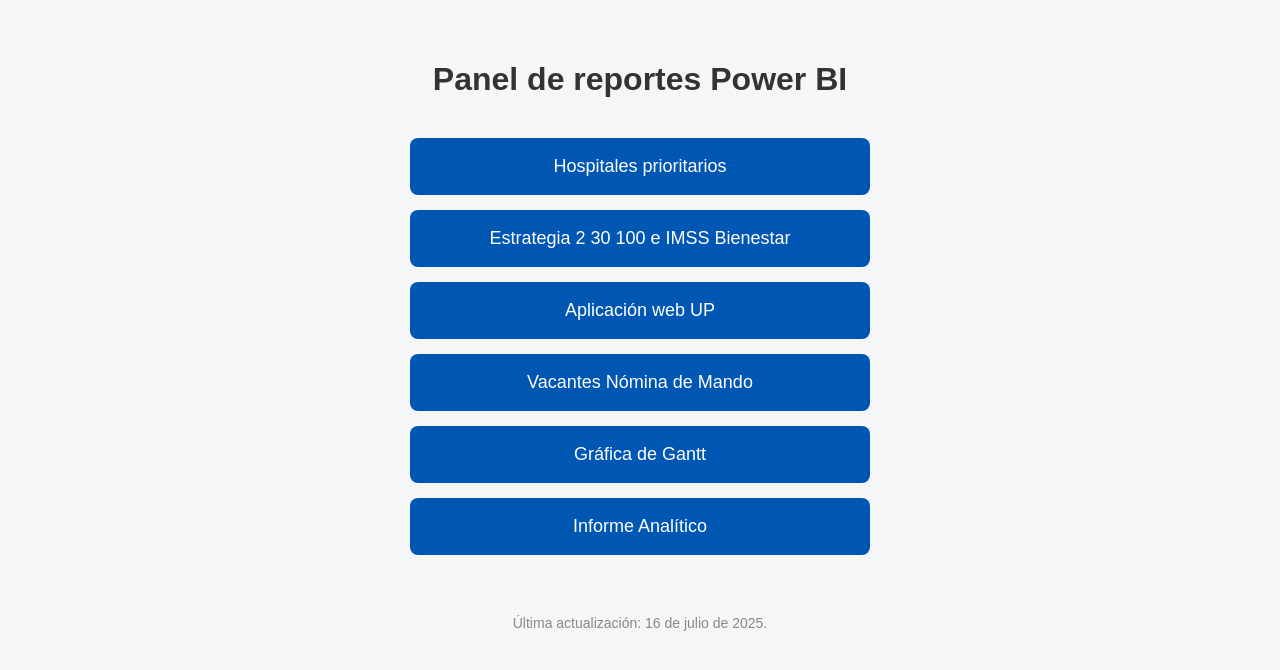
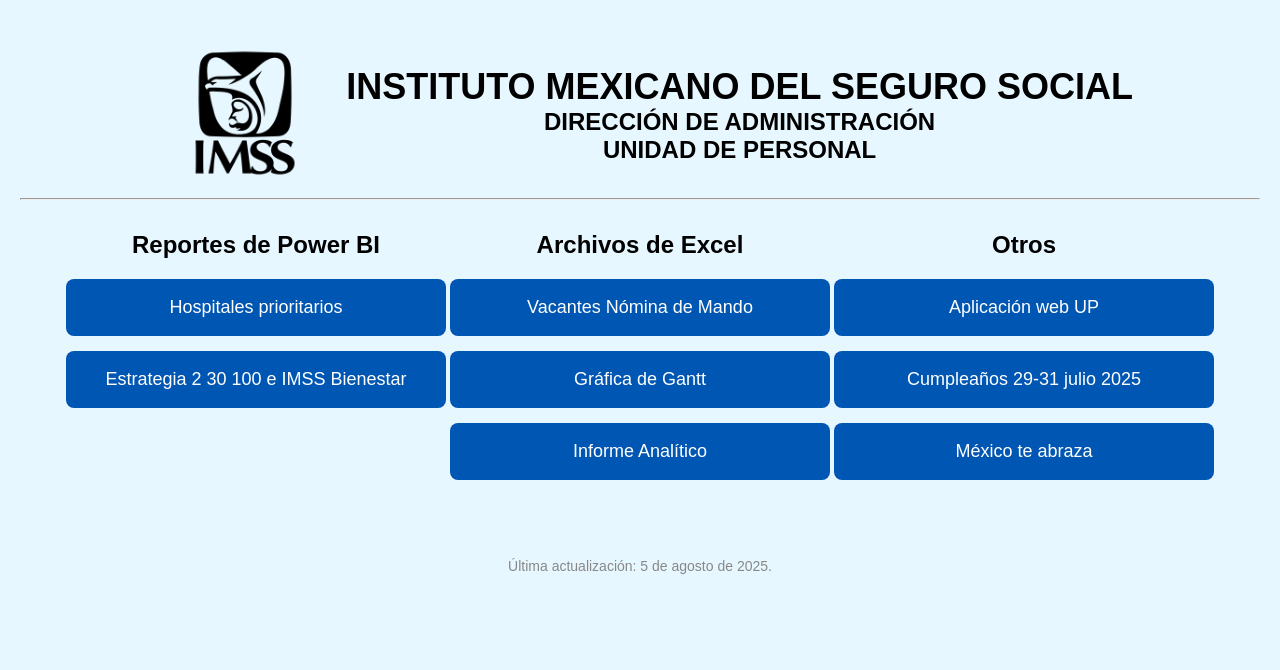
Before and after one commit to eiglesiasdiaz/imss, a plain HTML site: page index.html in a window 1280 px wide. Drawn offline with Linux system fonts and the light colour scheme.

Commit message:
Add files via upload

```diff
--- a/index.html
+++ b/index.html
@@ -7,7 +7,7 @@
   <style>
     body {
       font-family: Arial, sans-serif;
-      background-color: #f4f6f8;
+      background-color: #e6f7ff; // #f4f6f8
       color: #333;
       margin: 0;
       padding: 40px 20px;
@@ -43,21 +43,62 @@
       font-size: 14px;
       color: #888;
     }
+
+  .titulo {
+    font-weight: bold;
+    margin: 0;
+  }
+  .titulo-grande {
+    font-size: 36px;
+  }
+  .titulo-mediano {
+    font-size: 24px;
+  }
   </style>
 </head>
 <body>
 
-  <h1>Panel de reportes Power BI</h1>
+   <table width="80%" align="center">
+      <tr>
+         <td width="20%">
+            <img src="logoimss.png" alt="Logo" width="140" height="140" />
+         </td>
+         <td width="80%">
+            <p class="titulo titulo-grande">INSTITUTO MEXICANO DEL SEGURO SOCIAL</p>
+            <p class="titulo titulo-mediano">DIRECCIÓN DE ADMINISTRACIÓN</p>
+            <p class="titulo titulo-mediano">UNIDAD DE PERSONAL</p>
+         </td>
+      </tr>
+   </table>
 
-  <a href="https://app.powerbi.com/view?r=eyJrIjoiYTQ2OTE3MWItNDllMy00MDQxLTlhNjktMTllNDYxOTk3NTM5IiwidCI6ImIwOGU2MDc4LWI2YTYtNGUzNy1iNzdhLWY0NjdkMzJjNTRlNSIsImMiOjR9" target="_blank" class="boton-reporte">Hospitales prioritarios</a>
-  <a href="https://app.powerbi.com/view?r=eyJrIjoiZDAyYTVhYTctM2IyNi00NDJlLTg3YTAtYjZkMzlmY2Q1MWY5IiwidCI6ImIwOGU2MDc4LWI2YTYtNGUzNy1iNzdhLWY0NjdkMzJjNTRlNSIsImMiOjR9" target="_blank" class="boton-reporte">Estrategia 2 30 100 e IMSS Bienestar</a>
-  <a href="http://11.16.41.4:9090/up" target="_blank" class="boton-reporte">Aplicación web UP</a>
-  <a href="https://imssmx-my.sharepoint.com/:x:/g/personal/eduardo_iglesias_imss_gob_mx/EaH0KyIuPQtPvq8DeiFIB6YB1VDMcpb8YVk1QUFpHCrIlA?e=i57pNV" target="_blank" class="boton-reporte">Vacantes Nómina de Mando</a>
-  <a href="https://imssmx-my.sharepoint.com/:x:/g/personal/eduardo_iglesias_imss_gob_mx/EQmkx-62S5ZDqqNzwCkpWx0BNgk0I51aWevGaEnnawkDuQ?e=oVmrtj" target="_blank" class="boton-reporte">Gráfica de Gantt</a>
-  <a href="https://imssmx-my.sharepoint.com/:x:/g/personal/eduardo_iglesias_imss_gob_mx/EbLorBGofZFGk74mNKGI9ZwBJDMYV-UJiwgrdduVAq9Eew?e=TZICMk" target="_blank" class="boton-reporte">Informe Analítico</a>
+   <hr class="black" />
+
+   <!--<h1>Unidad de Personal</h1>-->
+
+   <table width="80%" align="center">
+      <tr valign="top">
+         <td width="33%" align="center">
+            <h2>Reportes de Power BI</h2>
+              <a href="https://app.powerbi.com/view?r=eyJrIjoiYTQ2OTE3MWItNDllMy00MDQxLTlhNjktMTllNDYxOTk3NTM5IiwidCI6ImIwOGU2MDc4LWI2YTYtNGUzNy1iNzdhLWY0NjdkMzJjNTRlNSIsImMiOjR9" target="_blank" class="boton-reporte" style="width:320px">Hospitales prioritarios</a>
+              <a href="https://app.powerbi.com/view?r=eyJrIjoiZDAyYTVhYTctM2IyNi00NDJlLTg3YTAtYjZkMzlmY2Q1MWY5IiwidCI6ImIwOGU2MDc4LWI2YTYtNGUzNy1iNzdhLWY0NjdkMzJjNTRlNSIsImMiOjR9" target="_blank" class="boton-reporte" style="width:320px">Estrategia 2 30 100 e IMSS Bienestar</a>
+         </td>
+         <td width="34%" align="center">
+            <h2>Archivos de Excel</h2>
+            <a href="https://imssmx-my.sharepoint.com/:x:/g/personal/eduardo_iglesias_imss_gob_mx/EaH0KyIuPQtPvq8DeiFIB6YB1VDMcpb8YVk1QUFpHCrIlA?e=i57pNV" target="_blank" class="boton-reporte" style="width:320px">Vacantes Nómina de Mando</a>
+            <a href="https://imssmx-my.sharepoint.com/:x:/g/personal/eduardo_iglesias_imss_gob_mx/EQmkx-62S5ZDqqNzwCkpWx0BNgk0I51aWevGaEnnawkDuQ?e=oVmrtj" target="_blank" class="boton-reporte" style="width:320px">Gráfica de Gantt</a>
+            <a href="https://imssmx-my.sharepoint.com/:x:/g/personal/eduardo_iglesias_imss_gob_mx/EbLorBGofZFGk74mNKGI9ZwBJDMYV-UJiwgrdduVAq9Eew?e=TZICMk" target="_blank" class="boton-reporte" style="width:320px">Informe Analítico</a>
+         </td>
+         <td width="33%" align="center">
+            <h2>Otros</h2>
+              <a href="http://11.16.41.4:9090/up" target="_blank" class="boton-reporte" style="width:320px">Aplicación web UP</a>
+              <a href="https://imssmx-my.sharepoint.com/:b:/g/personal/eduardo_iglesias_imss_gob_mx/EfIVynaxwFlKg8i9lKTrIQIBZLBAqQsP8CiDjedDgQ93Yg?e=h06ohO" target="_blank" class="boton-reporte" style="width:320px">Cumpleaños 29-31 julio 2025</a>
+              <a href="https://imssmx-my.sharepoint.com/:b:/g/personal/eduardo_iglesias_imss_gob_mx/EaqejO-0ft5FtB5Qw1kYLbAB72GzurOjc__Ngh8sp84-sw?e=QuwpNS" target="_blank" class="boton-reporte" style="width:320px">México te abraza</a>
+         </td>
+      </tr>
+   </table>
 
   <footer>
-    Última actualización: 16 de julio de 2025.
+    Última actualización: 5 de agosto de 2025.
   </footer>
 
 </body>
```
